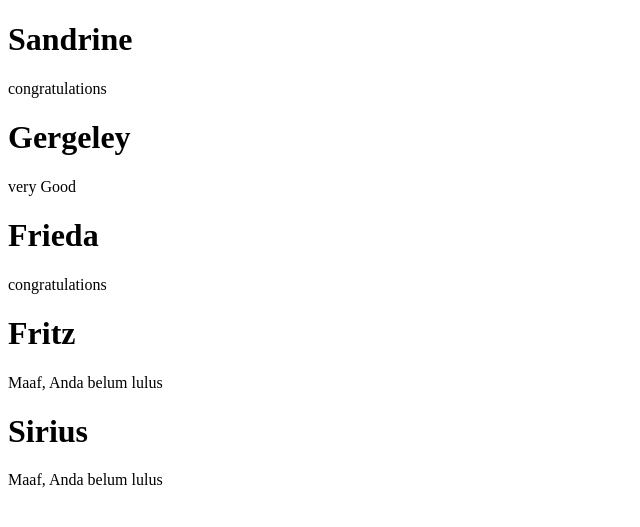
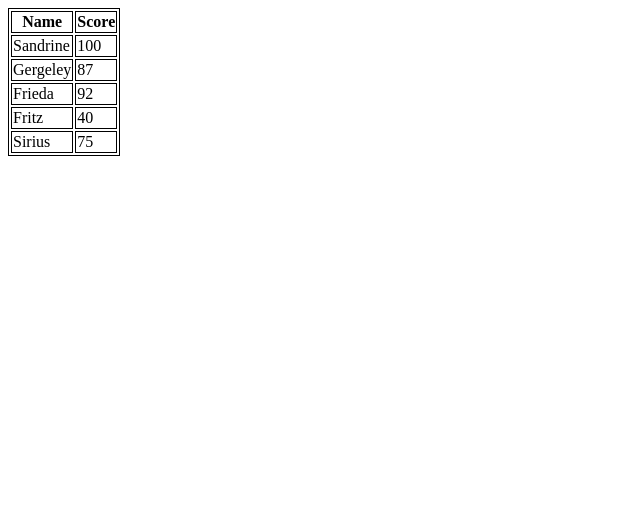
Before and after one commit to listyantidewi1/latihan-score, a Flask app: page / in a window 1280 px wide. Shown: the top 527 px of the page, without its empty margins (0-640 px from the left). Run offline with Flask 3, Linux system fonts and the light colour scheme.

Commit message:
studikasus2

```diff
--- a/app.py
+++ b/app.py
@@ -1,7 +1,6 @@
 from flask import Flask, render_template
 
 app = Flask(__name__)
-
 
 @app.route('/') #root route
 def hello_world(): #function hello_world
@@ -12,5 +11,4 @@ def hello_world(): #function hello_world
         {"name": "Fritz", "score": 40},
         {"name": "Sirius", "score": 75},
     ]
-
     return render_template('index.html', students=students)
--- a/templates/index.html
+++ b/templates/index.html
@@ -6,15 +6,17 @@
     <title>Document</title>
 </head>
 <body>
-    {% for student in students %}
-        <h1>{{ student['name'] }}</h1>
-        {% if student['score'] > 90 %}
-        <p>congratulations</p>
-        {% elif student['score'] > 75 and student['score'] <= 90 %}
-        <p>very Good</p>
-        {% else %}
-        <p>Maaf, Anda belum lulus</p>
-        {% endif %}
-    {% endfor %}
+    <table style="border: 1px solid black">
+       <tr>
+            <th style="border: 1px solid black">Name</th>
+            <th style="border: 1px solid black">Score</th>
+        </tr>
+        {% for student in students %}
+        <tr>
+            <td style="border: 1px solid black">{{ student['name'] }}</td>
+            <td style="border: 1px solid black">{{ student['score'] }}</td>
+        </tr>
+        {% endfor %}
+    </table>
 </body>
 </html>
```
